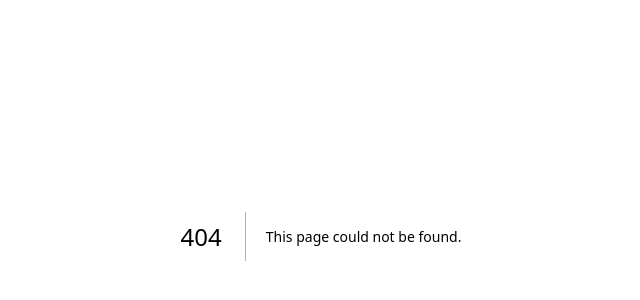
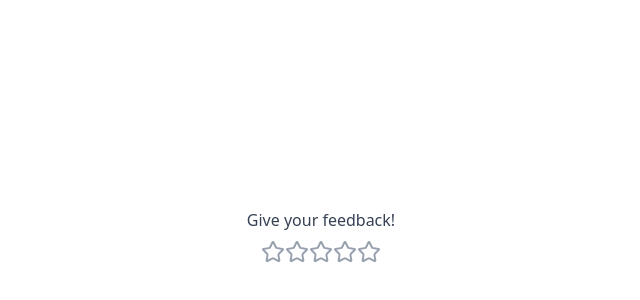
Before and after one commit to SrijanTrivedi00/Solutions-GreatFrontend, a Next.js app: page /Star-rating in a window 1280 px wide. Before the commit this address had no page. Shown: the part 164-464 px from the top of the page, without its empty margins (319-959 px from the left). Built offline with nearby package versions, Linux system fonts and the light colour scheme.

Commit message:
Added start ratings

```diff
--- /dev/null
+++ b/app/Star-rating/page.tsx
@@ -0,0 +1,66 @@
+
+"use client";
+import { Star } from "lucide-react";
+import { useState } from "react";
+
+const StarRating = () => {
+  const [rating, setRating] = useState(-1);
+  const [hover, setHover] = useState(-1);
+
+  return (
+    <div className="flex flex-col items-center justify-center h-screen">
+      <h3 className="text-gray-700 mb-2">Give your feedback!</h3>
+
+      <div className="flex">
+        {[0, 1, 2, 3, 4].map((_, index) => {
+          const isActive = index <= (hover !== -1 ? hover : rating);
+
+          return (
+            <span
+              key={index}
+              className={`cursor-pointer ${
+                isActive ? "text-amber-400" : "text-gray-400"
+              }`}
+              onClick={() => setRating(index)}
+              onMouseEnter={() => setHover(index)}
+              onMouseLeave={() => setHover(-1)}
+            >
+              <Star />
+            </span>
+          );
+        })}
+      </div>
+    </div>
+  );
+};
+
+export default StarRating;
+
+
+// My Logic
+
+// "use client";
+// import { Star } from "lucide-react";
+// import { useState } from "react";
+
+// const StarRating = () => {
+//   const [idx, setIdx] = useState(-1);
+//   return (
+//     <div className="flex flex-col items-center justify-center h-screen">
+//       <h3 className="text-gray-700">Give your feedback!</h3>
+//       <div className="flex">
+//         {[0,1,2,3,4].map((item, index) => (
+//           <span
+//             key={index}
+//             className={index <= idx ? `hover:*:text-amber-400 text-amber-400` : `hover:*:text-amber-400`}
+//             onClick={() => setIdx((prev) => prev=index)}
+//           >
+//             <Star />
+//           </span>
+//         ))}
+//       </div>
+//     </div>
+//   );
+// };
+
+// export default StarRating;
--- a/app/page.tsx
+++ b/app/page.tsx
@@ -7,6 +7,7 @@ import {
   ImagePlayIcon,
   MoveDiagonal2Icon,
   ScrollIcon,
+  Star,
   TableOfContents,
   ThumbsUp,
   WatchIcon,
@@ -119,6 +120,15 @@ const Home = () => {
         >
           <ThumbsUp /> Like Button
         </button>
+         <button
+          onClick={() => router.push("/Star-rating")}
+          className="px-6 py-3 rounded-lg bg-red-600 text-white font-medium
+                     hover:bg-green-600 transition duration-300
+                     shadow-md hover:shadow-lg focus:outline-none flex gap-2 cursor-pointer "
+        >
+          <Star /> Star Rating
+        </button>
+
       </div>
     </div>
   );
```
